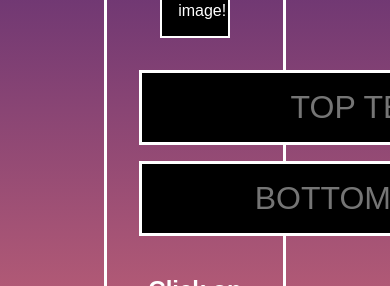
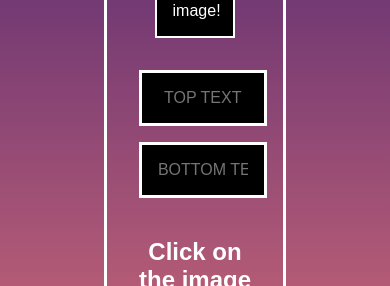
Before and after one commit to rudream/Meme-Maker, a React (Vite) app: page / in a window 390 px wide. Shown: the part 252-538 px from the top of the page. Built offline with nearby package versions, Linux system fonts and the light colour scheme.

Commit message:
:bug: Fixed mobile responsiveness

```diff
--- a/src/style.css
+++ b/src/style.css
@@ -30,11 +30,12 @@ input {
     margin: auto;
     margin-top: 1rem;
     background-color: rgb(0, 0, 0);
-    font-size: 2rem;
+    font-size: 1rem;
     padding: 1rem;
     color: white;
     border: 3px solid white;
     text-align: center;
+    width: 80%;
 }
 
 .output {
@@ -87,7 +88,7 @@ input[type="file"] {
 label {
     font-style: bold;
     background-color: black;
-    width: 30%;
+    width: 40%;
     border: 2px solid white;
     margin: 1rem auto 1rem auto;
 }
```
